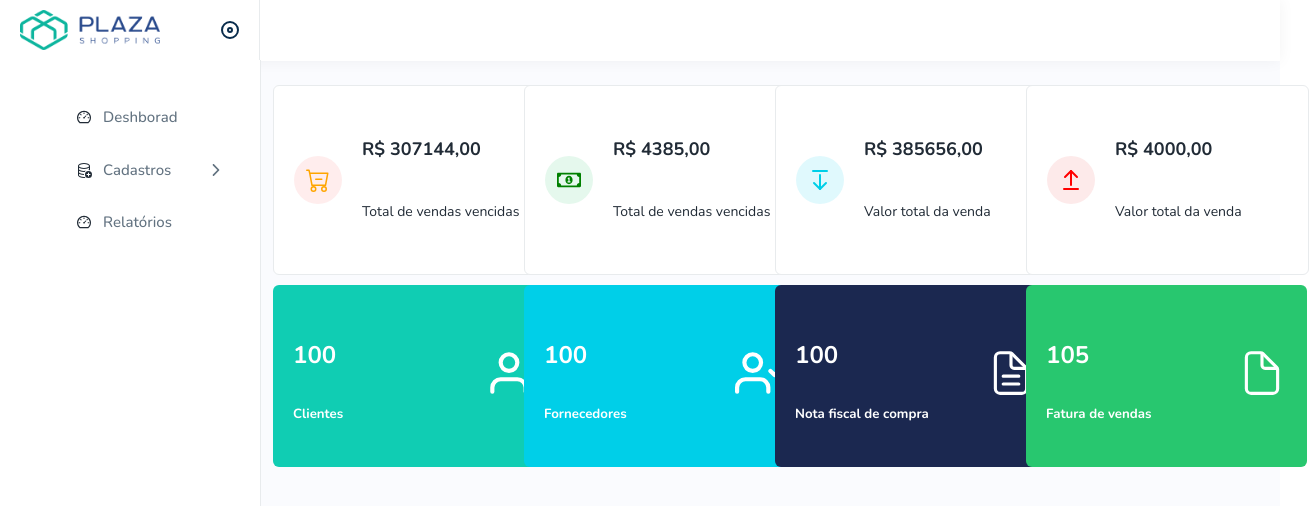
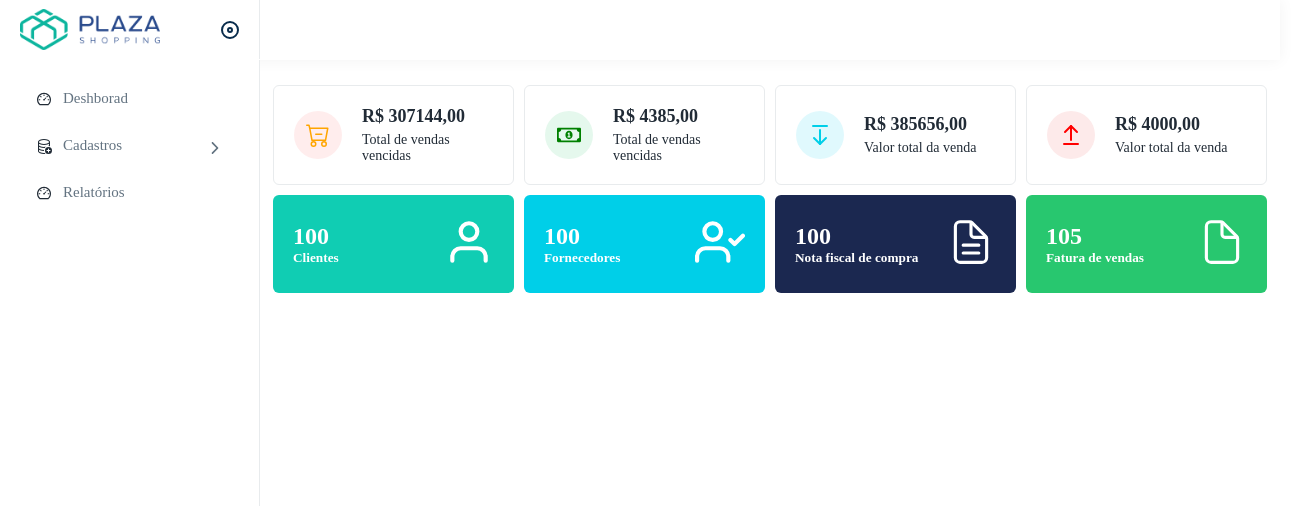
Before and after one commit to iraeveras/auditoria_loja, a React (Vite) app: page / in a window 1280 px wide. Shown: the top 506 px of the page, 1309 px wide, since content can reach past the window. Built offline with nearby package versions, Linux system fonts and the light colour scheme.

Commit message:
aplicando o reset no css

```diff
--- a/src/index.css
+++ b/src/index.css
@@ -1,5 +1,12 @@
 @import url('https://fonts.googleapis.com/css2?family=Nunito:ital,wght@0,200..1000;1,200..1000&display=swap');
-:root {
+
+* {
+  margin: 0;
+  padding: 0;
+  box-sizing: border-box;
+}
+
+/* :root {
   font-family: 'Nunito', sans-serif;
   line-height: 1.5;
   font-weight: 400;
@@ -12,7 +19,7 @@
   text-rendering: optimizeLegibility;
   -webkit-font-smoothing: antialiased;
   -moz-osx-font-smoothing: grayscale;
-}
+} */
 
 a {
   text-decoration: none;
@@ -21,23 +28,23 @@ a:hover {
   color: #535bf2;
 }
 
-body {
+/* body {
   margin: 0;
   padding: 0;
-  /* display: flex;
-  place-items: center; */
+  display: flex;
+  place-items: center;
   min-width: 320px;
   min-height: 100vh;
   background: #fafbfe;
   transition: all 0.3s ease;
-}
+} */
 
-h1 {
+/* h1 {
   font-size: 3.2em;
   line-height: 1.1;
-}
+} */
 
-button {
+/* button {
   border-radius: 8px;
   border: 1px solid transparent;
   padding: 0.6em 1.2em;
@@ -67,4 +74,4 @@ button:focus-visible {
   button {
     background-color: #f9f9f9;
   }
-}
+} */
```
